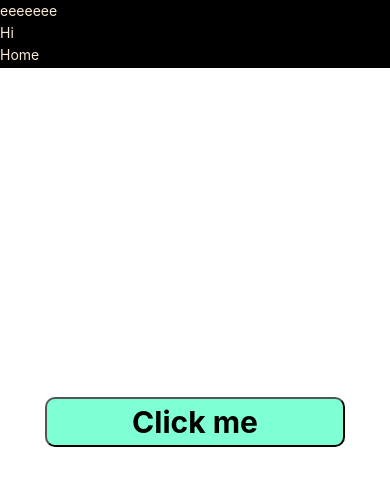
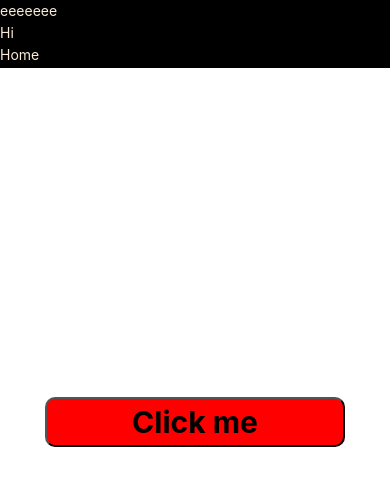
Before and after one commit to pracharapol/Project_Softarch, a React (Create React App) app: page / in a window 390 px wide. Shown: the top 486 px of the page. Built offline with nearby package versions, Linux system fonts and the light colour scheme.

Commit message:
responsive intro

```diff
--- a/package.json
+++ b/package.json
@@ -13,6 +13,7 @@
     "antd": "^4.23.5",
     "react": "^18.2.0",
     "react-dom": "^18.2.0",
+    "react-responsive": "^9.0.0",
     "react-router-dom": "^6.4.2",
     "react-scripts": "5.0.1",
     "typescript": "^4.8.4",
--- a/src/page/Go.tsx
+++ b/src/page/Go.tsx
@@ -2,8 +2,12 @@ import React from 'react';
 import { Button } from "antd";
 import '../Css/Go.css';
 import { Link } from "react-router-dom";
+import { useMediaQuery } from 'react-responsive';
 
 function Go() {
+  const isMobile = useMediaQuery({ query: '(max-width: 760px)' });
+  const isIpad = useMediaQuery({ query: '(min-width: 760px) and (max-width: 1248px)' });
+
   return (
     <div className='Go bg'>
       <body >
@@ -12,7 +16,7 @@ function Go() {
         <div>Hi</div>
         <div>Home</div>
       </div>
-      <Link to='/Login'><button className='Click'>Click me</button></Link>
+      <Link to='/Login'><button style={{backgroundColor: isMobile ? 'red' : isIpad ? 'aquamarine': 'yellow'}} className='Click'>Click me</button></Link>
       </body>
     </div>
 
--- a/src/page/Login.tsx
+++ b/src/page/Login.tsx
@@ -1,7 +1,7 @@
 import { Button, Checkbox, Form, Input } from 'antd';
 import React from 'react';
 import { Link } from 'react-router-dom';
-
+import { useMediaQuery } from 'react-responsive';
 
 const App: React.FC = () => {
   const onFinish = (values: any) => {
@@ -11,12 +11,13 @@ const App: React.FC = () => {
   const onFinishFailed = (errorInfo: any) => {
     console.log('Failed:', errorInfo);
   };
-
+  const isMobile = useMediaQuery({ query: '(max-width: 760px)' });
+  const isIpad = useMediaQuery({ query: '(min-width: 760px) and (max-width: 1248px)' });
   return (
     <Form
       name="basic"
-      labelCol={{ span: 8 }}
-      wrapperCol={{ span: 16 }}
+      labelCol={{ span: isMobile ? 2 : 8 }}
+      wrapperCol={{ span: isMobile ? 0 : 5 }}
       initialValues={{ remember: true }}
       onFinish={onFinish}
       onFinishFailed={onFinishFailed}
@@ -44,7 +45,7 @@ const App: React.FC = () => {
 
       <Form.Item wrapperCol={{ offset: 8, span: 16 }}>
         <Button type="primary" htmlType="submit">
-        <Link to="/Home">Submit</Link>
+          <Link to="/Home">Submit</Link>
 
         </Button>
       </Form.Item>
```
Also changed, not shown: 1 other file (tests, documents, lock files or other folders).
